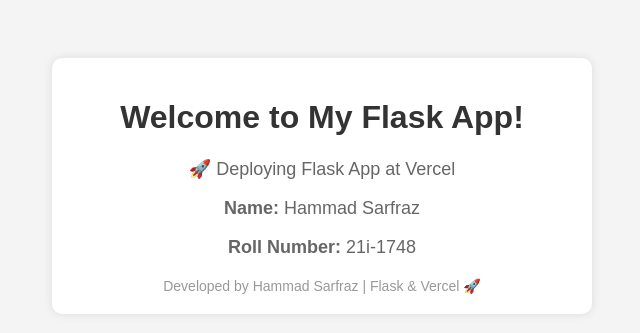
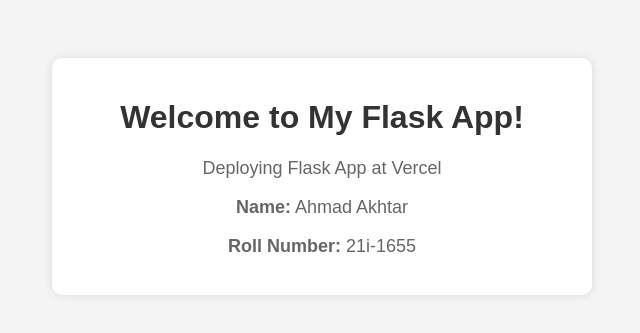
Before and after one commit to hammad-sarfraz-1/flask-mlops-activity, a Flask app: page / in a window 1280 px wide. Shown: the top 333 px of the page, without its empty margins (318-958 px from the left). Run offline with Flask 3, Linux system fonts and the light colour scheme.

Commit message:
Update index.html

```diff
--- a/app/templates/index.html
+++ b/app/templates/index.html
@@ -36,10 +36,10 @@
 <body>
     <div class="container">
         <h1>Welcome to My Flask App!</h1>
-        <p>🚀 Deploying Flask App at Vercel</p>
-        <p><strong>Name:</strong> Hammad Sarfraz</p>
-        <p><strong>Roll Number:</strong> 21i-1748 </p>
-        <div class="footer">Developed by Hammad Sarfraz | Flask & Vercel 🚀</div>
+        <p>Deploying Flask App at Vercel</p>
+        <p><strong>Name:</strong> Ahmad Akhtar</p>
+        <p><strong>Roll Number:</strong> 21i-1655 </p>
+
     </div>
 </body>
 </html>
```
